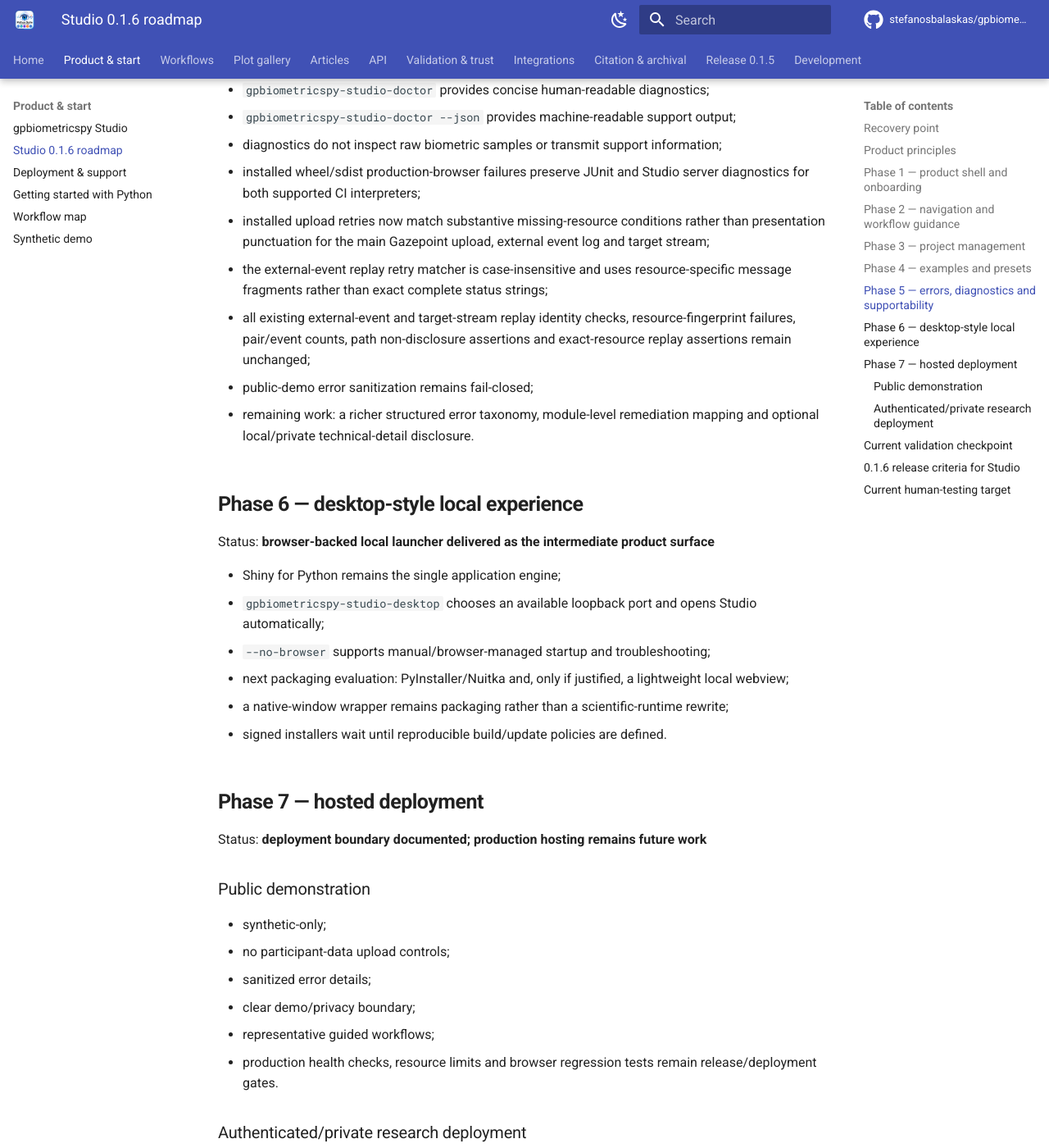
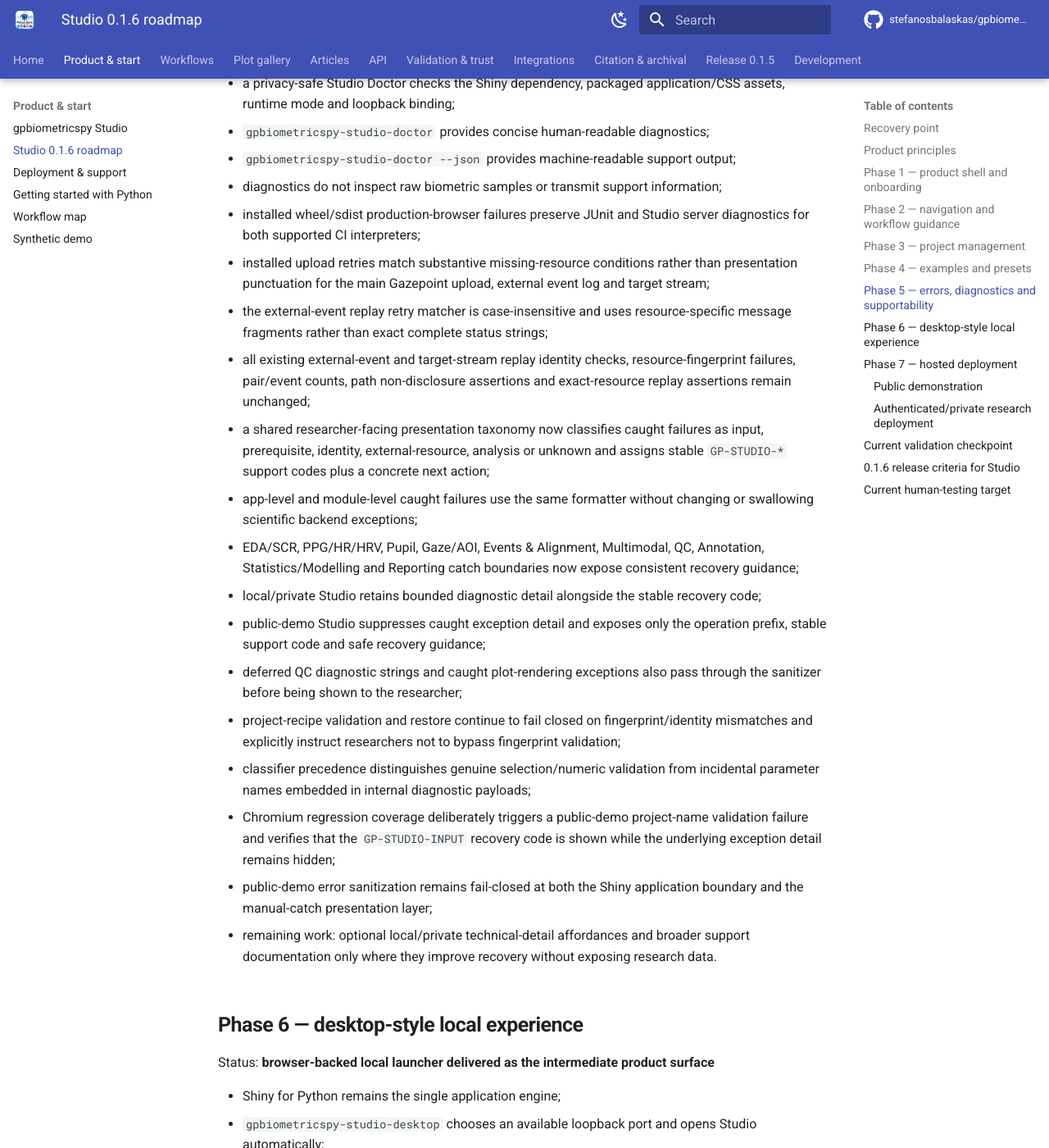
Before and after one commit to stefanosbalaskas/gpbiometricspy, an MkDocs documentation site: the page built from docs/studio-product-roadmap.md, in a window 1280 px wide and 1400 px high, scrolled down 4285 px. Shown: the whole window at 82% size. Built offline with MkDocs 1.6.1 and Material for MkDocs 9.7.7, drawn with Linux system fonts in a browser that asks for light colours; comment, search, counter and statistics services are not loaded; some of the changed text lies outside the part shown.

Commit message:
docs(studio): record certified error remediation taxonomy

````diff
--- a/docs/studio-product-roadmap.md
+++ b/docs/studio-product-roadmap.md
@@ -95,7 +95,7 @@
 - timeline entries group actions into Project, Quality, Analyze, Integrate, Model and Report stages and use human-facing action/detail labels;
 - the timeline intentionally does not repeat source filenames, raw samples or recorded parameter payloads; the original full provenance table remains available unchanged for auditability;
 - raw biometric rows and cached analysis tables remain outside project recipes;
-- remaining work: local recent-project convenience.
+- remaining work: local recent-project convenience that stores metadata/recipe identity only and never creates a hidden biometric-data store.
 
 ## Phase 4 — examples and presets
 
@@ -109,18 +109,27 @@
 
 ## Phase 5 — errors, diagnostics and supportability
 
-Status: **diagnostic, semantic retry and production-browser evidence foundation delivered**
+Status: **structured remediation taxonomy, semantic retry hardening and production-browser evidence delivered**
 
 - a privacy-safe Studio Doctor checks the Shiny dependency, packaged application/CSS assets, runtime mode and loopback binding;
 - `gpbiometricspy-studio-doctor` provides concise human-readable diagnostics;
 - `gpbiometricspy-studio-doctor --json` provides machine-readable support output;
 - diagnostics do not inspect raw biometric samples or transmit support information;
 - installed wheel/sdist production-browser failures preserve JUnit and Studio server diagnostics for both supported CI interpreters;
-- installed upload retries now match substantive missing-resource conditions rather than presentation punctuation for the main Gazepoint upload, external event log and target stream;
+- installed upload retries match substantive missing-resource conditions rather than presentation punctuation for the main Gazepoint upload, external event log and target stream;
 - the external-event replay retry matcher is case-insensitive and uses resource-specific message fragments rather than exact complete status strings;
 - all existing external-event and target-stream replay identity checks, resource-fingerprint failures, pair/event counts, path non-disclosure assertions and exact-resource replay assertions remain unchanged;
-- public-demo error sanitization remains fail-closed;
-- remaining work: a richer structured error taxonomy, module-level remediation mapping and optional local/private technical-detail disclosure.
+- a shared researcher-facing presentation taxonomy now classifies caught failures as input, prerequisite, identity, external-resource, analysis or unknown and assigns stable `GP-STUDIO-*` support codes plus a concrete next action;
+- app-level and module-level caught failures use the same formatter without changing or swallowing scientific backend exceptions;
+- EDA/SCR, PPG/HR/HRV, Pupil, Gaze/AOI, Events & Alignment, Multimodal, QC, Annotation, Statistics/Modelling and Reporting catch boundaries now expose consistent recovery guidance;
+- local/private Studio retains bounded diagnostic detail alongside the stable recovery code;
+- public-demo Studio suppresses caught exception detail and exposes only the operation prefix, stable support code and safe recovery guidance;
+- deferred QC diagnostic strings and caught plot-rendering exceptions also pass through the sanitizer before being shown to the researcher;
+- project-recipe validation and restore continue to fail closed on fingerprint/identity mismatches and explicitly instruct researchers not to bypass fingerprint validation;
+- classifier precedence distinguishes genuine selection/numeric validation from incidental parameter names embedded in internal diagnostic payloads;
+- Chromium regression coverage deliberately triggers a public-demo project-name validation failure and verifies that the `GP-STUDIO-INPUT` recovery code is shown while the underlying exception detail remains hidden;
+- public-demo error sanitization remains fail-closed at both the Shiny application boundary and the manual-catch presentation layer;
+- remaining work: optional local/private technical-detail affordances and broader support documentation only where they improve recovery without exposing research data.
 
 ## Phase 6 — desktop-style local experience
 
@@ -191,7 +200,11 @@
 - a readable metadata-only project timeline while preserving the original provenance audit table;
 - privacy-preserving recipes that exclude raw biometric rows and cached analysis-result tables;
 - installed-browser diagnostics and semantic upload-race retry guards across main, event-log and target-stream uploads;
-- installed external-event, target-stream and dual-resource replay identity checks on both supported CI interpreters.
+- installed external-event, target-stream and dual-resource replay identity checks on both supported CI interpreters;
+- stable researcher-facing `GP-STUDIO-*` error/remediation codes across the major Studio catch boundaries;
+- public-demo caught-exception detail suppression in both unit and Chromium browser contracts;
+- local/private bounded technical detail retained for troubleshooting;
+- fail-closed recipe/resource identity guidance that never recommends bypassing fingerprint verification.
 
 Further product-polish commits must pass the same normal pull-request gates before they supersede this checkpoint.
 
@@ -211,7 +224,7 @@
 
 ## Current human-testing target
 
-The immediate target is now the **guided first-session experience with channel-aware and module-level guidance plus project continuity**:
+The immediate target is now the **guided first-session experience with channel-aware and module-level guidance, actionable recovery and project continuity**:
 
 ```text
 install
@@ -223,6 +236,7 @@
   → see affected modules become ready
   → run a signal analysis and see its readiness state become complete
   → follow Events & Alignment prerequisites before Multimodal
+  → verify a safe `GP-STUDIO-*` recovery message for an invalid action
   → Save / reopen / report
   → review the readable project Timeline and full Provenance audit table
   → export a privacy-preserving project recipe
@@ -230,4 +244,4 @@
   → restore against the exact source fingerprint
 ```
 
-Usability findings from that path should drive the remaining presets, teaching/interpretation examples, local recent-project convenience and packaging work before a non-development `0.1.6` release. The next supportability target is a structured error/remediation taxonomy that improves researcher-facing recovery guidance without exposing raw data or weakening public-demo sanitization.
+Usability findings from that path should drive the remaining local recent-project convenience, presets, teaching/interpretation examples and packaging work before a non-development `0.1.6` release. The next project-continuity target is a local recent-project convenience layer that records only privacy-safe metadata/recipe identity and never stores raw biometric rows or cached analysis tables.
````
Also changed, not shown: other parts of docs/studio-product-roadmap.md (+10 -10 lines).
